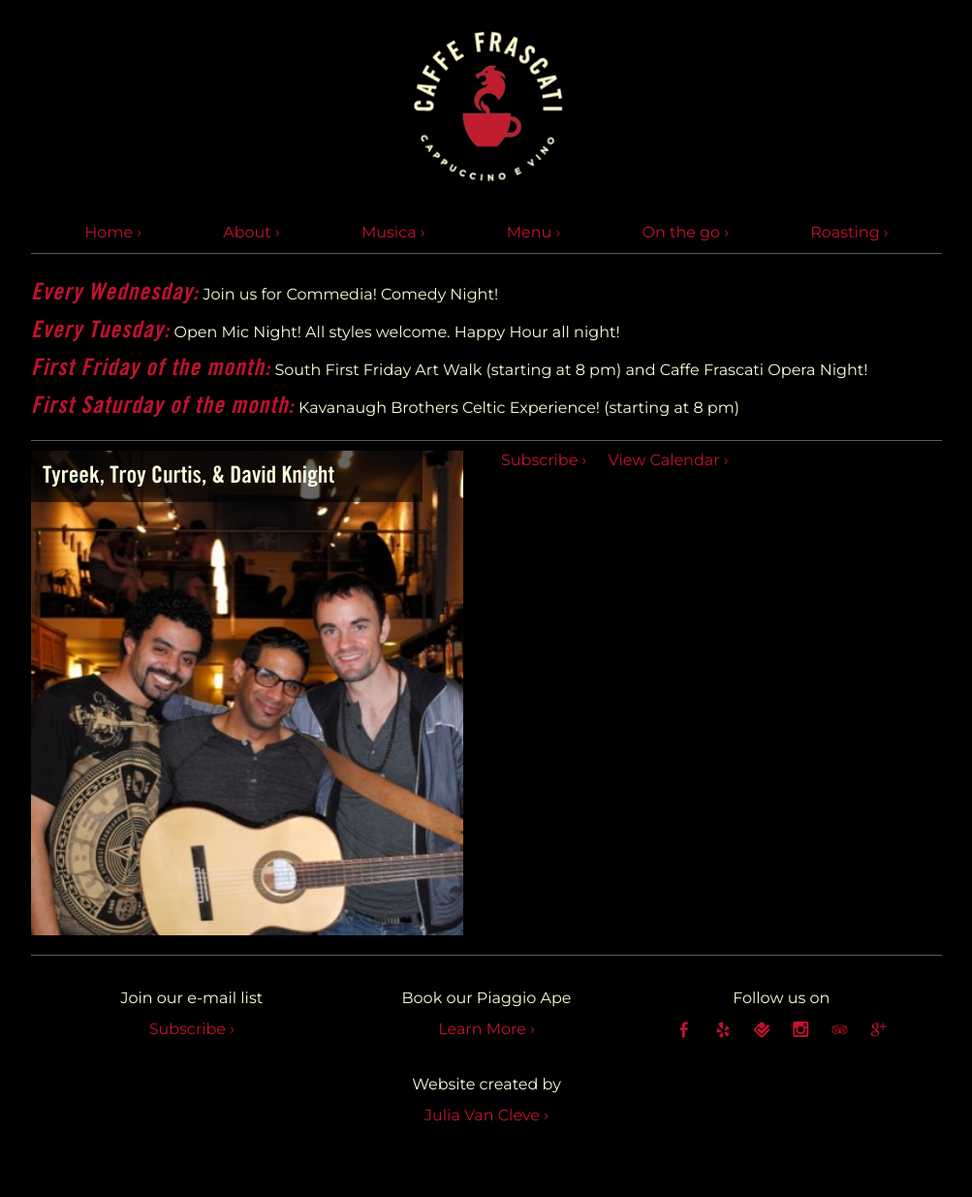
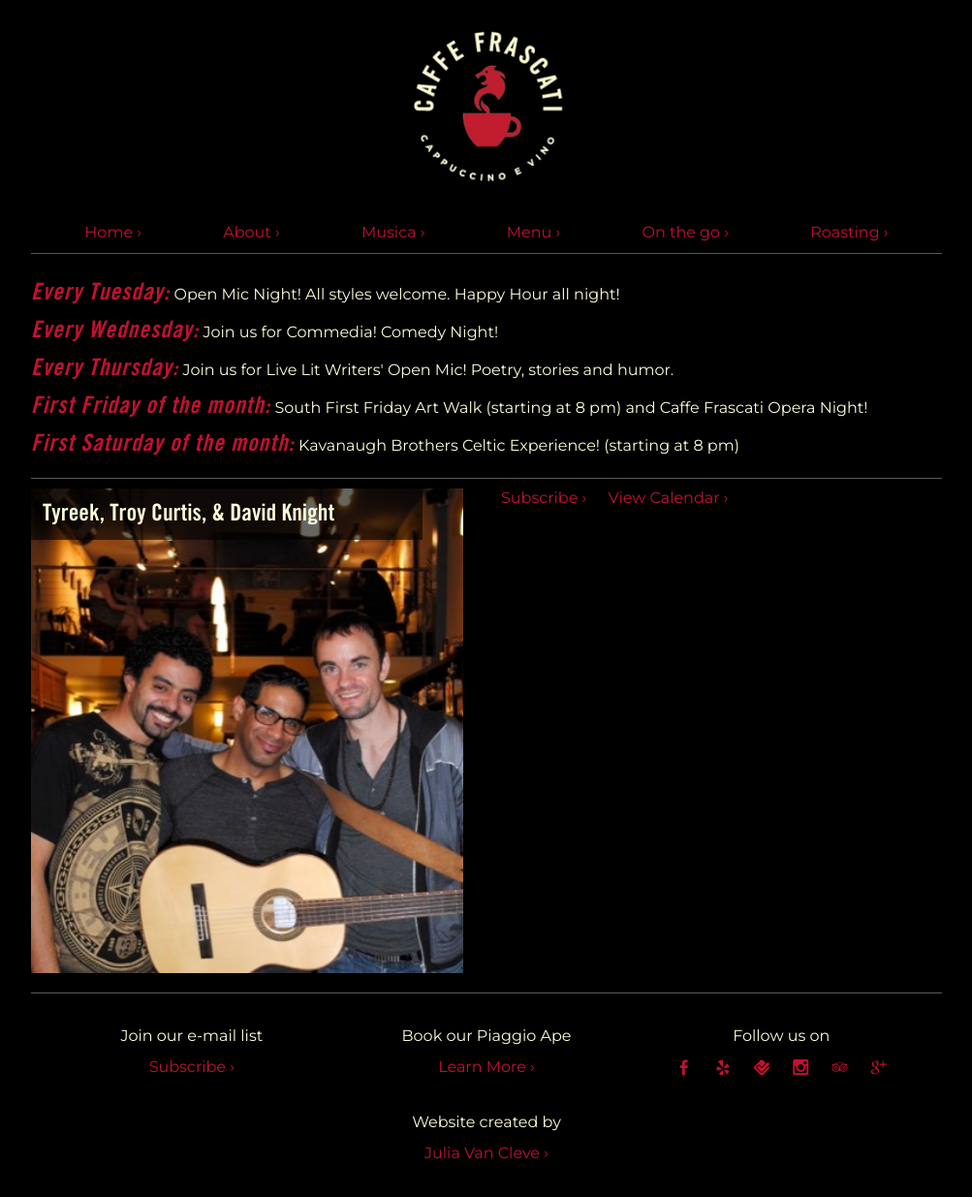
Before and after one commit to jmvx/caffe-frascati, a Jekyll site: the page built from musica/index.html, in a window 1280 px wide. Shown: the whole page at 97% size, without its empty margins (138-1141 px from the left). Built offline with Jekyll 4.4.1, drawn with Linux system fonts in a browser that asks for light colours; nearby versions of some CDN libraries; some web fonts are replaced; Markdown is read by kramdown in place of the engine named in the settings; before the commit the page ends 1196 px from its top, so only the background shows below that.

Commit message:
Add Live Lit night and reorder days

```diff
--- a/musica/index.html
+++ b/musica/index.html
@@ -31,8 +31,9 @@
 ---
 
 <div class="feature">
+  <div><h2>Every Tuesday:</h2> Open Mic Night! All styles welcome. Happy Hour all night!<br/></div>
   <div><h2>Every Wednesday:</h2> Join us for Commedia! Comedy Night!<br /></div>
-  <div><h2>Every Tuesday:</h2> Open Mic Night! All styles welcome. Happy Hour all night!<br/></div>
+  <div><h2>Every Thursday:</h2> Join us for Live Lit Writers' Open Mic! Poetry, stories and humor.<br /></div>
   <div><h2>First Friday of the month:</h2> South First Friday Art Walk (starting at 8 pm) and Caffe Frascati Opera Night!<br/></div>
   <div><h2>First Saturday of the month:</h2> Kavanaugh Brothers Celtic Experience! (starting at 8 pm)</br></div>
 </div>
```
